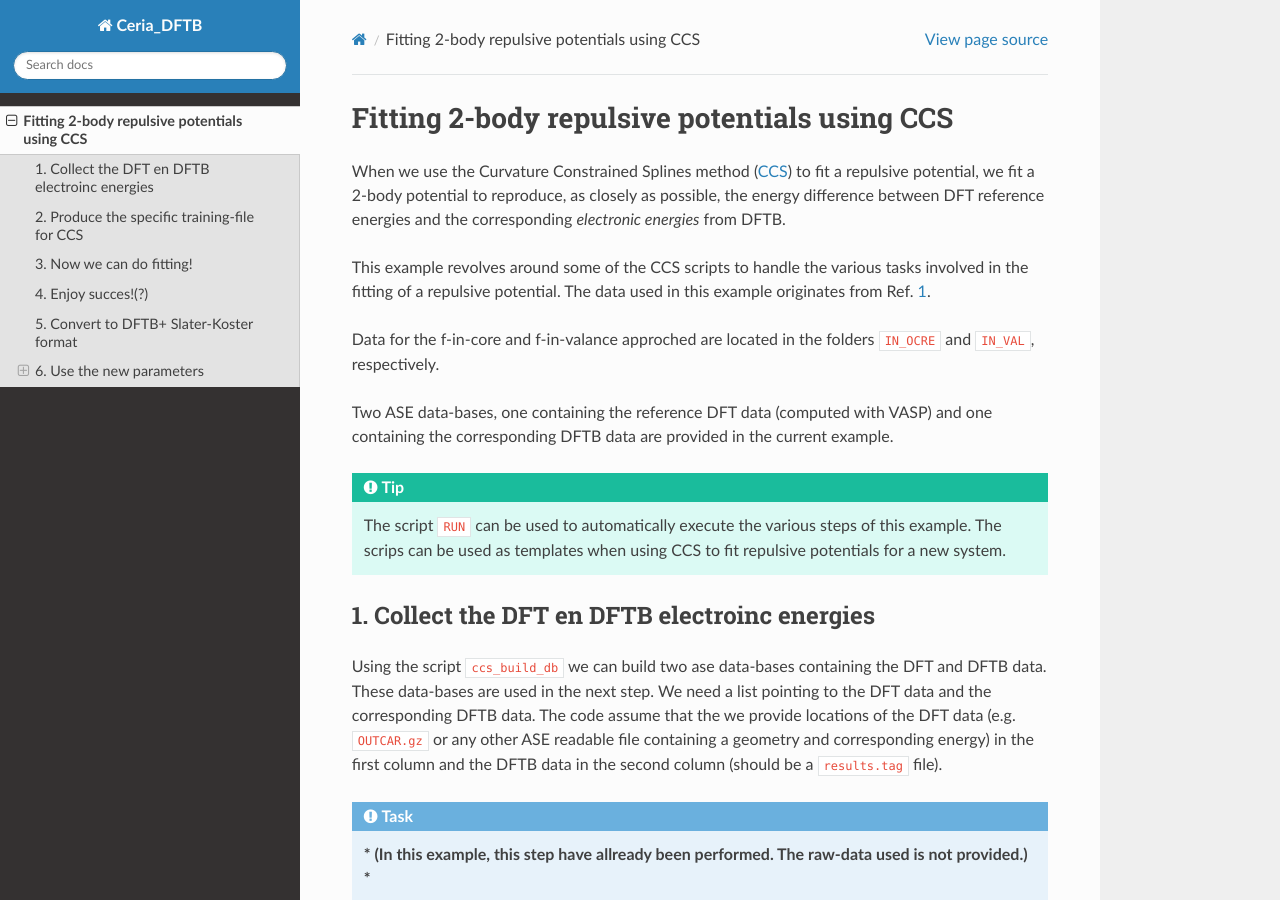
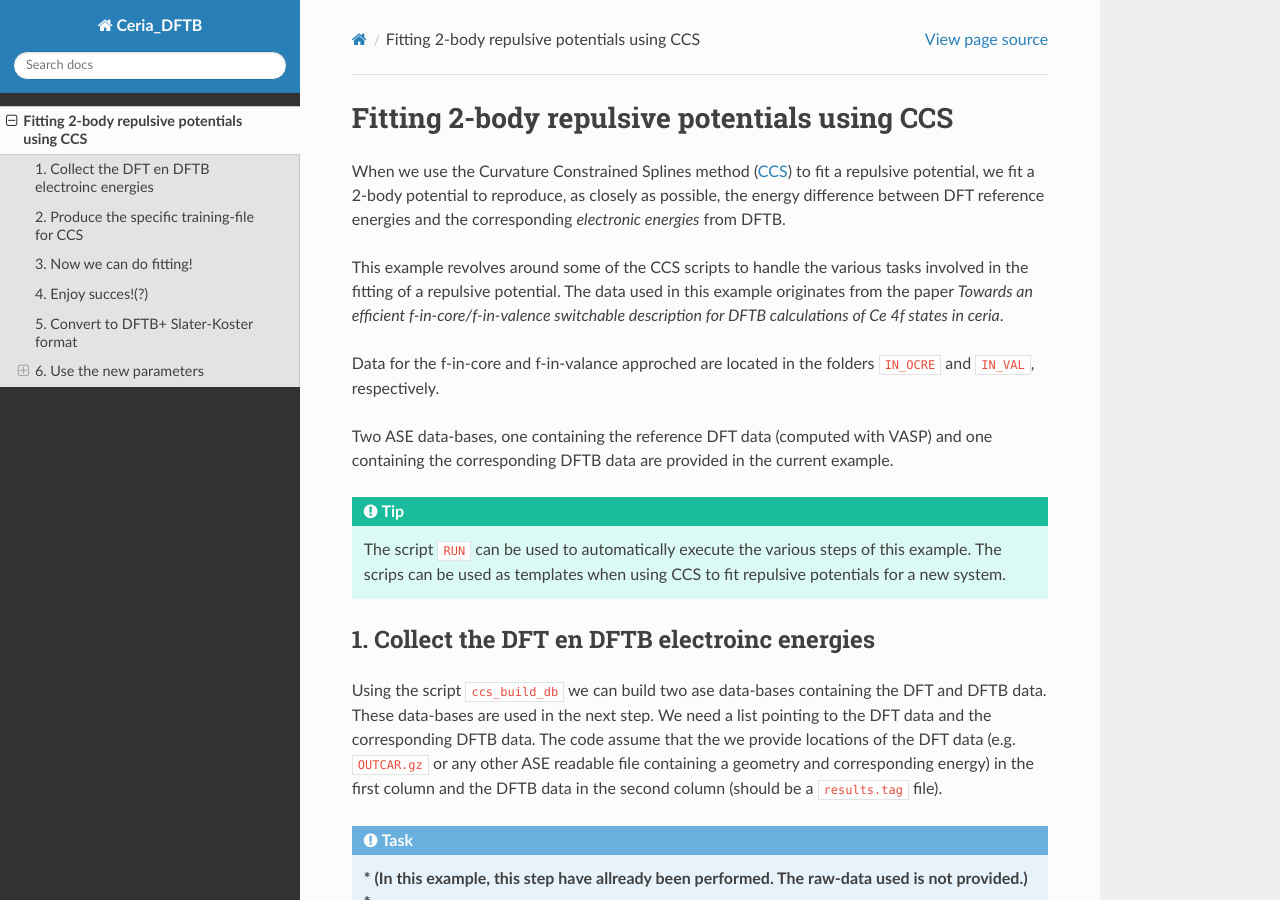
Before and after one commit to Teoroo-CMC/Ceria_DFTB, a Sphinx documentation site: the page built from docs/source/introduction.rst, in a window 1280 px wide and 900 px high. Built offline with Sphinx 7.4.7 and the Read the Docs theme 2.0.0, drawn with Linux system fonts in a browser that asks for light colours.

Commit message:
Update introduction.rst

```diff
--- a/docs/source/introduction.rst
+++ b/docs/source/introduction.rst
@@ -8,7 +8,8 @@ energies and the corresponding *electronic energies* from DFTB.
 
 This example revolves around some of the CCS scripts to handle the various tasks
 involved in the fitting of a repulsive potential. The data used in this example
-originates from Ref. `1 <https://pubs.acs.org/doi/10.1021/acs.jctc.0c01156>`_.
+originates from the paper `Towards an efficient f-in-core/f-in-valence switchable
+description for DFTB calculations of Ce 4f states in ceria`.
 
 Data for the f-in-core and f-in-valance approched are located in the folders ``IN_OCRE`` and ``IN_VAL``, respectively.
 
```
